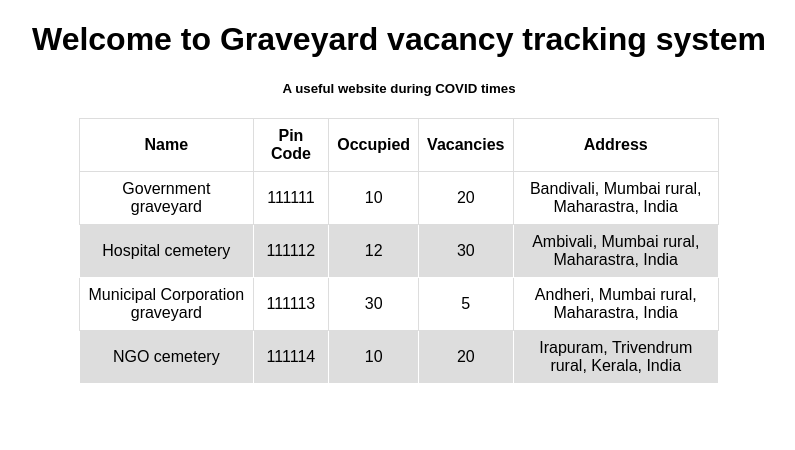
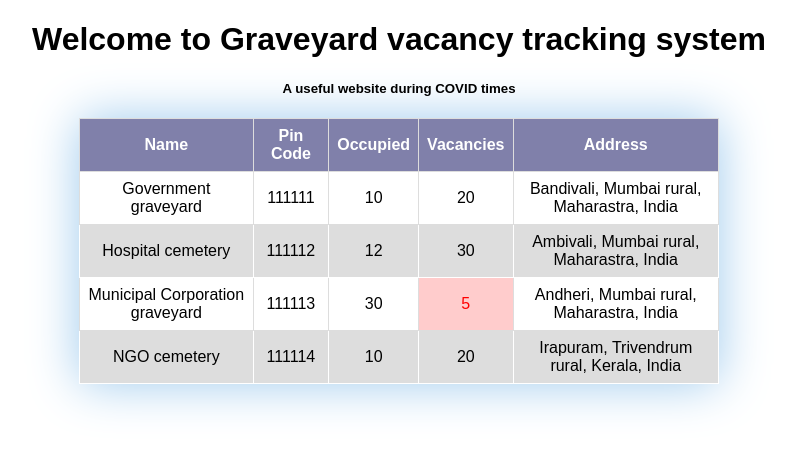
Before and after one commit to prane-eth/Graveyard_tracker, a React (Create React App) app: page / in a window 1280 px wide. Shown: the top 450 px of the page, without its empty margins (241-1036 px from the left). Built offline with nearby package versions, Linux system fonts and the light colour scheme.

Commit message:
Added new table style

```diff
--- a/src/components/HomePage.css
+++ b/src/components/HomePage.css
@@ -1,3 +1,9 @@
+body    {
+    /* background-image: linear-gradient(to top, #F2FCE2 0%, #E7FCF4 100%); */
+    /* background-image: linear-gradient(to top, #F2FCE2 0%, #b5dacc 90%); */
+    /* background-image: linear-gradient(to bottom, #aaf 0%, #defdff 100%); */
+
+}
 
 table {
     font-family: arial, sans-serif;
@@ -6,6 +12,17 @@ table {
     margin: 25%;
     margin-top: 0;
     margin-bottom: 0;
+    border-radius: 10px;
+
+    /* Blue-colored Glowing effect */
+    outline: none;
+    border-color: #9ecaed;
+    box-shadow: 0 0 50px #9ecaed;
+}
+
+thead   {
+    background-color: #8080aa;
+    color: white;
 }
 
 td, th {
@@ -15,10 +32,28 @@ td, th {
     text-align: center;
 }
 
+tr:hover    {
+    background-color: #eee;
+    outline: none;
+    border-color: rgb(255, 136, 0);
+    box-shadow: 0 0 10px rgb(255, 136, 0);
+}
+
 tr:nth-child(even) {
-    background-color: #dddddd;
+    background-color: #ddd;
     border: 1px solid white;
 }
 tr:nth-child(even) > td {
     border: 1px solid white;
 }
+tr:nth-child(even):hover {
+    background-color: #ccc;
+    outline: none;
+    border-color: rgb(255, 136, 0);
+    box-shadow: 0 0 10px rgb(255, 136, 0);
+}
+
+.low-vacancies  {
+    color: red;
+    background-color: #fcc;
+}
--- a/src/components/HomePage.js
+++ b/src/components/HomePage.js
@@ -66,7 +66,9 @@ export class HomePage extends React.Component {
                             <td> {key.name} </td>
                             <td> {key.pinCode} </td>
                             <td> {key.occupied} </td>
-                            <td> {key.vacancies} </td>
+                            <td className={key.vacancies<=5 ? 'low-vacancies' : ''}>
+                                {key.vacancies}
+                            </td>
                             <td> {key.address} </td>
                         </tr>
                     )
```
Also changed, not shown: TODO.txt.
